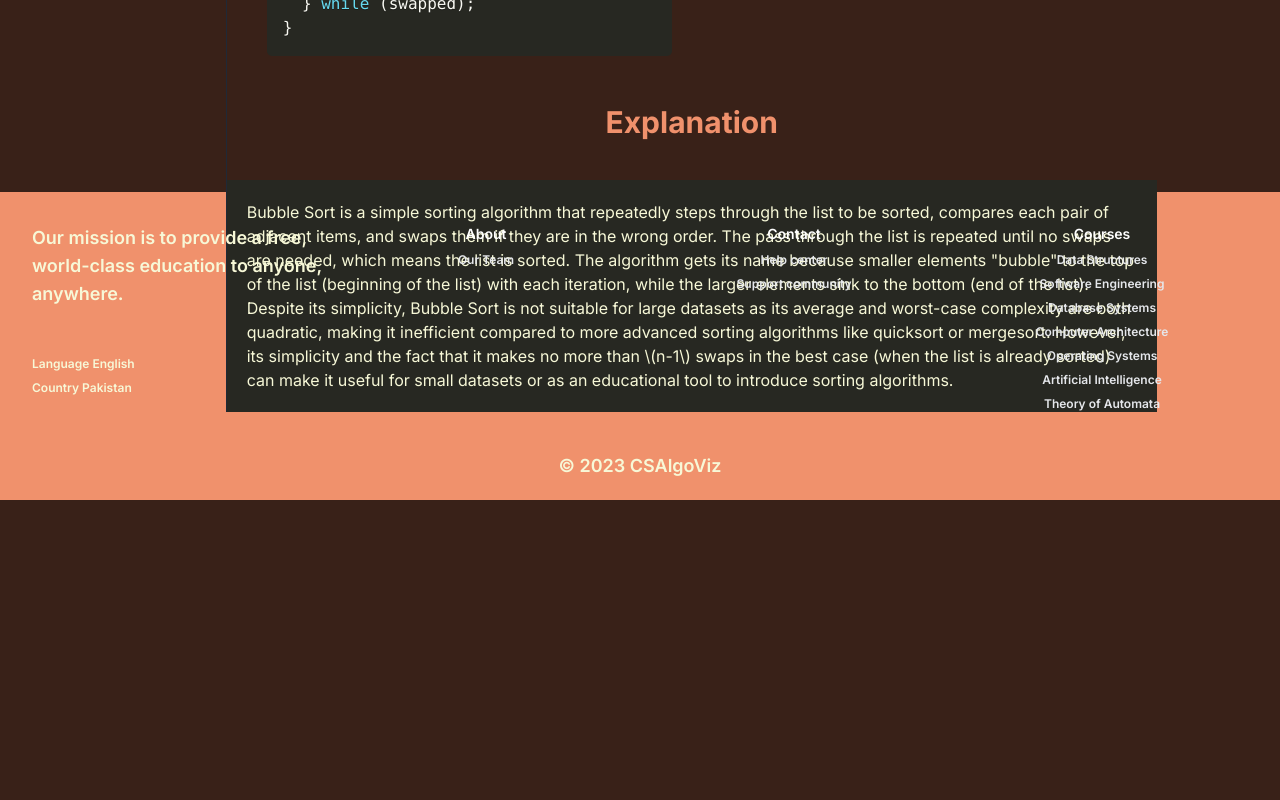
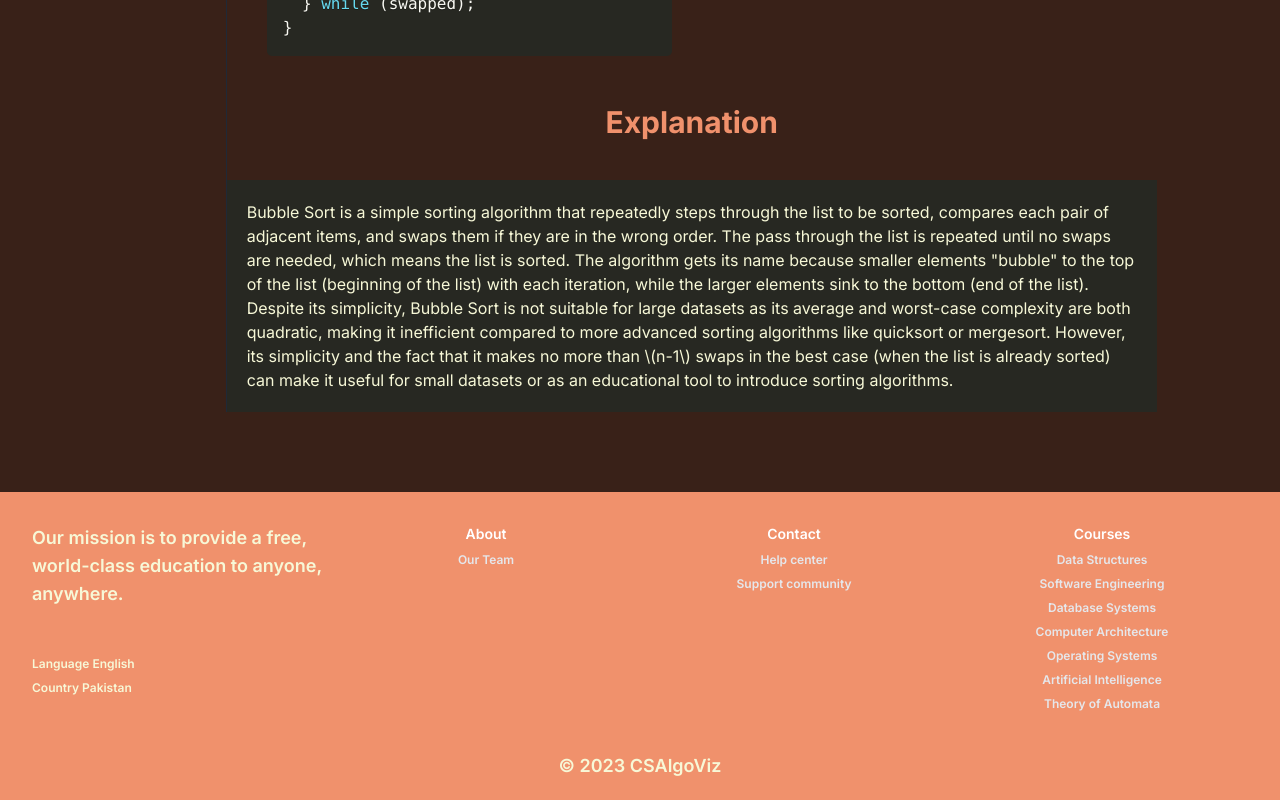
Before and after one commit to maazaak/CSAlgoViz, a Next.js app: page /Course/1 in a window 1280 px wide. Shown: the part 832-1632 px from the top of the page. Before the commit the page ends 1332 px from the top, so only its background shows below. Built offline with nearby package versions, Linux system fonts and the light colour scheme.

Commit message:
fixed explanation footer error

```diff
--- a/src/app/Components/Footer.jsx
+++ b/src/app/Components/Footer.jsx
@@ -1,11 +1,10 @@
-"use client";
 import React from "react";
 import Link from "next/link";
 
 const FooterLink = ({ href, children }) => (
   <Link
     href={href}
-      className="flex justify-center items-center block text-gray-200 text-xs text-m hover:text-white transition-colors duration-300 mb-2"
+    className="flex justify-center items-center  text-gray-200 text-xs text-m hover:text-white transition-colors duration-300 mb-2"
   >
     {children}
   </Link>
@@ -13,37 +12,35 @@ const FooterLink = ({ href, children }) => (
 
 const FooterSection = ({ title, children }) => (
   <div>
-      <h5 className="text-white text-sm mb-2 flex justify-center items-center">{title}</h5>
+    <h5 className="text-white text-sm mb-2 flex justify-center items-center">
+      {title}
+    </h5>
     {children}
   </div>
 );
 
 const Footer = () => {
   return (
-        <footer >
-
+    <div className="mt-10">
       <div className="bg-[#f0916c] text-[#f7f8d7] font-semibold text-lg flex justify-center items-center">
-
-
         <div className="grid grid-cols-4 gap-4 m-8">
           <div>
             <div className="flex justify-center items-center mb-12">
-                    <h5>Our mission is to provide a free, world-class education to anyone, anywhere.</h5>
-
+              <h5>
+                Our mission is to provide a free, world-class education to
+                anyone, anywhere.
+              </h5>
             </div>
-                    <p className="text-xs mb-2">Language  English</p>
-                    <p className="text-xs">Country  Pakistan</p>
-
+            <p className="text-xs mb-2">Language English</p>
+            <p className="text-xs">Country Pakistan</p>
           </div>
           <FooterSection title="About">
             <FooterLink href="#">Our Team</FooterLink>
-
           </FooterSection>
 
           <FooterSection title="Contact">
             <FooterLink href="#">Help center</FooterLink>
             <FooterLink href="#">Support community</FooterLink>
-
           </FooterSection>
 
           <FooterSection title="Courses">
@@ -54,17 +51,13 @@ const Footer = () => {
             <FooterLink href="#">Operating Systems</FooterLink>
             <FooterLink href="#">Artificial Intelligence</FooterLink>
             <FooterLink href="#">Theory of Automata</FooterLink>
-
           </FooterSection>
-
         </div>
-
       </div>
       <div className="bg-[#f0916c] text-[#f7f8d7] font-semibold text-lg flex justify-center items-center pb-5">
-
         <p>© 2023 CSAlgoViz</p>
       </div>
-        </footer>
+    </div>
   );
 };
 
--- a/src/app/Course/[title]/page.js
+++ b/src/app/Course/[title]/page.js
@@ -1,6 +1,7 @@
 "use client";
 
 import BubbleSortViz from "@/app/Components/BubbleSortViz";
+import Footer from "@/app/Components/Footer";
 import PrismLoader from "@/app/Components/PrismLoader";
 import Link from "next/link";
 import React from "react";
@@ -42,12 +43,13 @@ const page = ({ params }) => {
   );
 
   return (
+    <>
       <section className="text-[#f7f8d7]">
         <div>
           <section className="pl-20 h-32 bg-gray-300 flex justify-start items-center text-black text-3xl font-semibold">
             ranamaaz2001
           </section>
-        <section className="h-screen  grid grid-cols-12 py-10 px-5">
+          <section className="grid grid-cols-12 py-10 px-5">
             <div className="col-span-2 pt-10 flex flex-col justify-start gap-10 items-end border-r border-gray-800">
               <h1 className="text-3xl text-start w-2/3 font-semibold">
                 {params.title.replace("%20", " ")}
@@ -96,20 +98,20 @@ const page = ({ params }) => {
                   <div className="p-5 mt-10 bg-[#272822]">
                     Bubble Sort is a simple sorting algorithm that repeatedly
                     steps through the list to be sorted, compares each pair of
-                  adjacent items, and swaps them if they are in the wrong order.
-                  The pass through the list is repeated until no swaps are
-                  needed, which means the list is sorted. The algorithm gets its
-                  name because smaller elements "bubble" to the top of the list
-                  (beginning of the list) with each iteration, while the larger
-                  elements sink to the bottom (end of the list). Despite its
-                  simplicity, Bubble Sort is not suitable for large datasets as
-                  its average and worst-case complexity are both quadratic,
-                  making it inefficient compared to more advanced sorting
-                  algorithms like quicksort or mergesort. However, its
-                  simplicity and the fact that it makes no more than \(n-1\)
-                  swaps in the best case (when the list is already sorted) can
-                  make it useful for small datasets or as an educational tool to
-                  introduce sorting algorithms.
+                    adjacent items, and swaps them if they are in the wrong
+                    order. The pass through the list is repeated until no swaps
+                    are needed, which means the list is sorted. The algorithm
+                    gets its name because smaller elements "bubble" to the top
+                    of the list (beginning of the list) with each iteration,
+                    while the larger elements sink to the bottom (end of the
+                    list). Despite its simplicity, Bubble Sort is not suitable
+                    for large datasets as its average and worst-case complexity
+                    are both quadratic, making it inefficient compared to more
+                    advanced sorting algorithms like quicksort or mergesort.
+                    However, its simplicity and the fact that it makes no more
+                    than \(n-1\) swaps in the best case (when the list is
+                    already sorted) can make it useful for small datasets or as
+                    an educational tool to introduce sorting algorithms.
                   </div>
                 </div>
               </div>
@@ -117,6 +119,7 @@ const page = ({ params }) => {
           </section>
         </div>
       </section>
+    </>
   );
 };
 
--- a/src/app/globals.css
+++ b/src/app/globals.css
@@ -2,6 +2,17 @@
 @tailwind components;
 @tailwind utilities;
 
+/* globals.css */
+html,
 body {
+  margin: 0;
+  padding: 0;
+  min-height: 100vh; /* Ensure minimum height for the body */
+  display: flex;
+  flex-direction: column;
   background-color: #392118;
 }
+
+main {
+  flex: 1; /* Allows the main content to expand and push the footer down */
+}
--- a/src/app/layout.js
+++ b/src/app/layout.js
@@ -15,8 +15,8 @@ export default function RootLayout({ children }) {
     <html lang="en">
       <body className={inter.className}>
         <Navbar />
-        {children}
-        <Footer/>
+        <main>{children}</main>
+        <Footer />
       </body>
     </html>
   );
```
Lines whose indentation alone changed are shown as unchanged.
